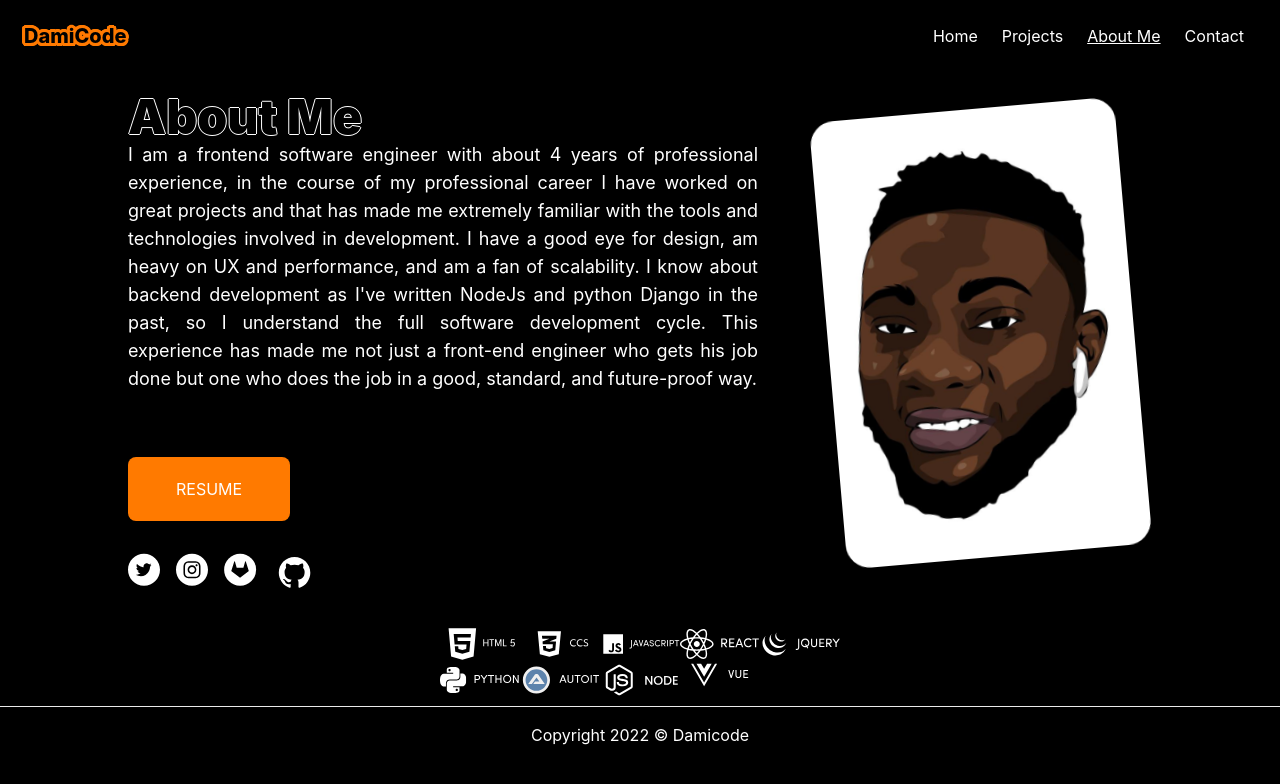
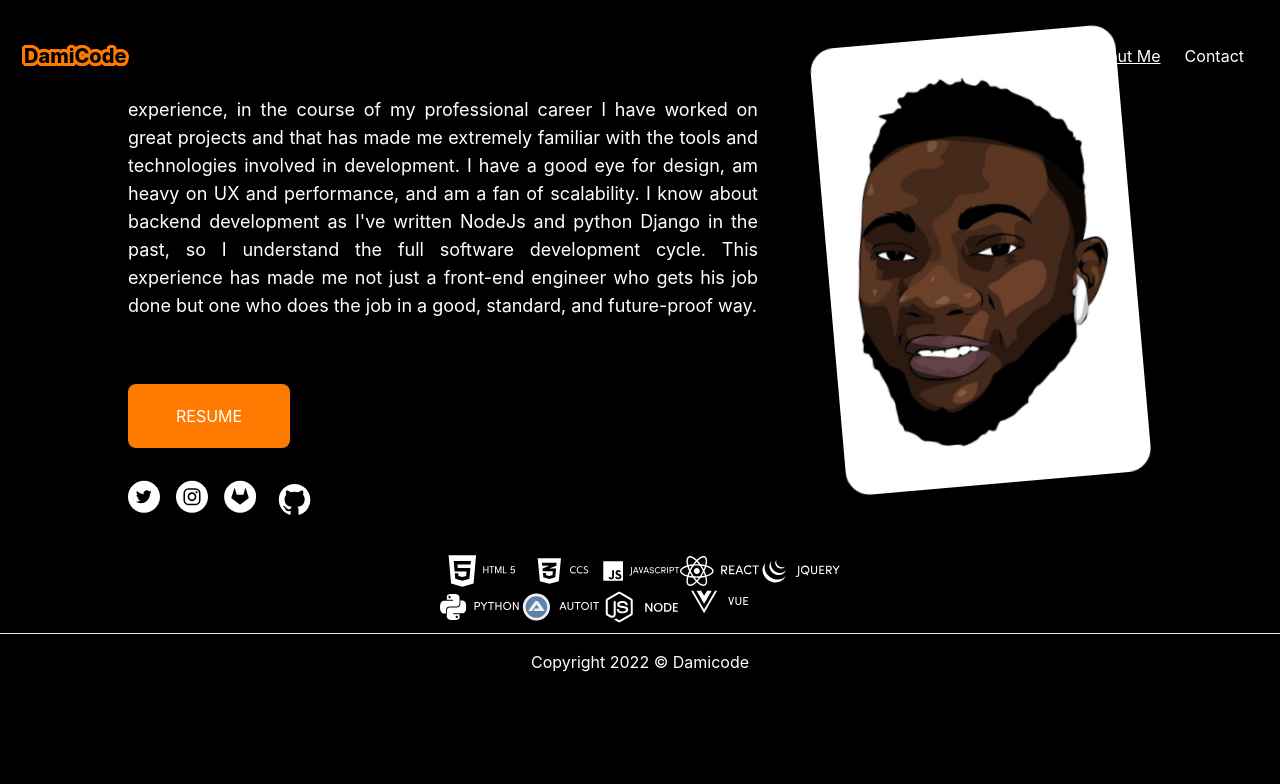
Before and after one commit to DamiCode18/portfolio, a Next.js app: page /about in a window 1280 px wide. Shown: the top 784 px of the page. Built offline with nearby package versions, Linux system fonts and the light colour scheme.

Commit message:
navabar center on mobile screen

```diff
--- a/pages/components/Navbar.tsx
+++ b/pages/components/Navbar.tsx
@@ -64,7 +64,7 @@ export default function Navbar() {
   const [navbarOpen, setNavbarOpen] = React.useState(false);
   return (
     <>
-      <nav className="relative flex flex-wrap items-center justify-between px-2 py-3 mb-3 bg-black">
+      <nav className="fixed w-full flex flex-wrap items-center justify-between px-2 py-3 mb-3 bg-black">
         <div className="container px-4 mx-auto flex flex-wrap items-center justify-between">
           <div className="w-full relative flex justify-between md:w-auto lg:static lg:block lg:justify-start">
             <Link href="/">
@@ -85,7 +85,7 @@ export default function Navbar() {
           </div>
           <div
             className={
-              "md:flex flex-grow items-center" +
+              "md:flex flex-grow items-center justify-center" +
               (navbarOpen ? " flex" : " hidden")
             }
             id="example-navbar-danger"
```
